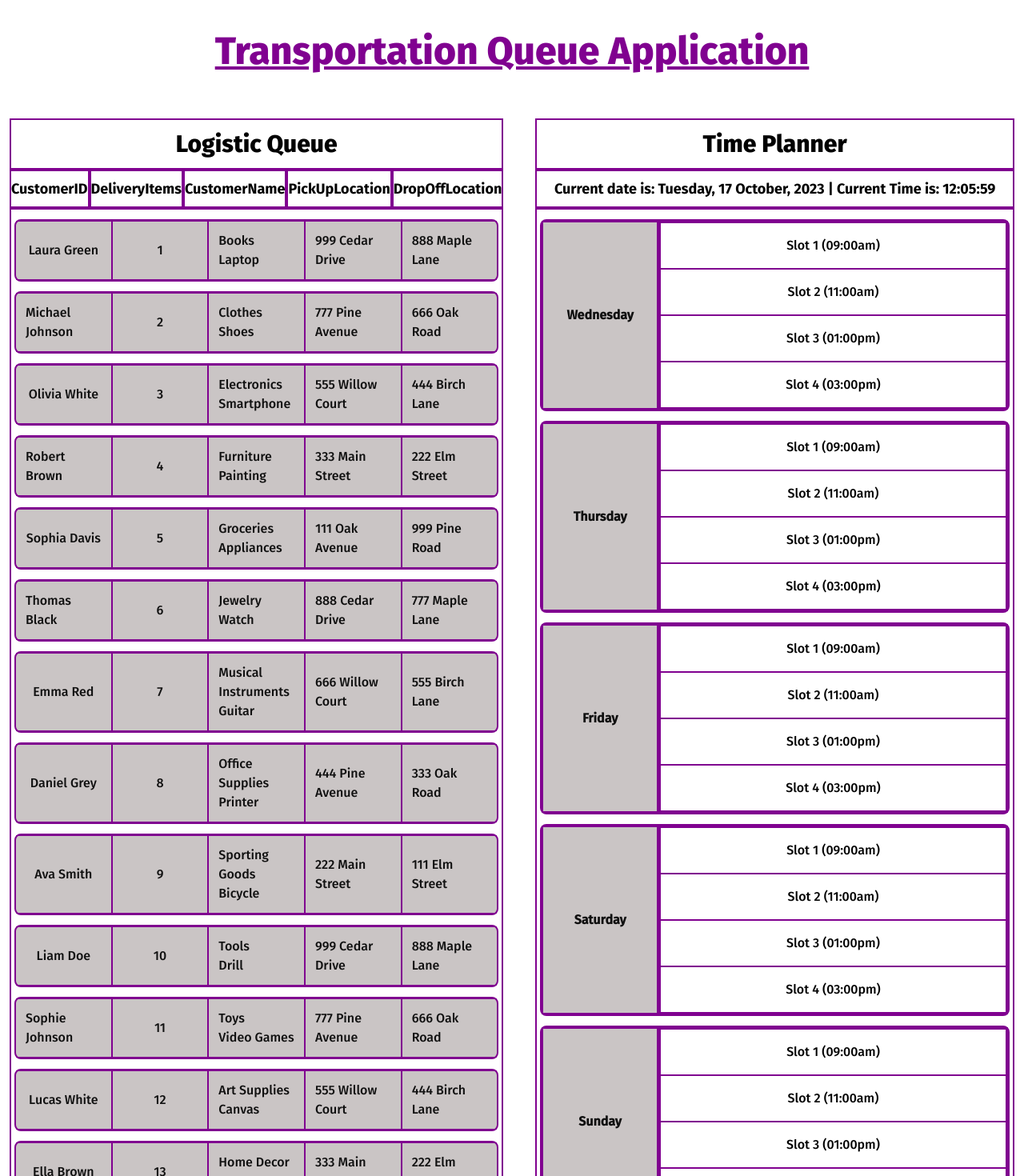
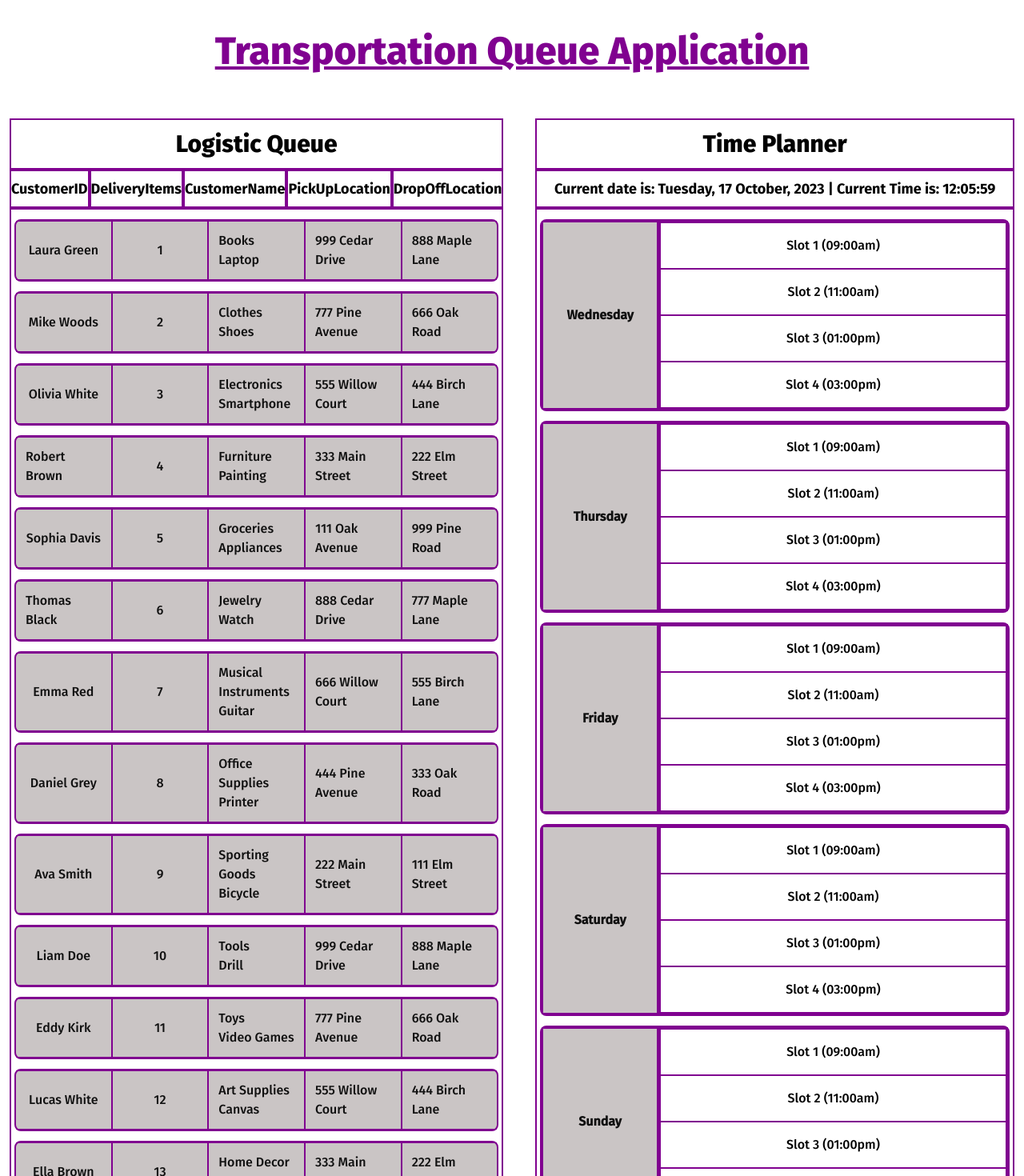
Before and after one commit to dev-willyy/yiponline-preinterview-task, a React (Create React App) app: page / in a window 1280 px wide. Shown: the top 1470 px of the page at 80% size. Built offline with nearby package versions, Linux system fonts and the light colour scheme.

Commit message:
Modified customers.ts file

```diff
--- a/src/database/customers.ts
+++ b/src/database/customers.ts
@@ -19,7 +19,7 @@ const customers: Customers = [
   {
     CustomerID: 2,
     DeliveryItems: ['Clothes', 'Shoes'],
-    CustomerName: 'Michael Johnson',
+    CustomerName: 'Mike Woods',
     PickUpLocation: '777 Pine Avenue',
     DropOffLocation: '666 Oak Road'
   },
@@ -82,7 +82,7 @@ const customers: Customers = [
   {
     CustomerID: 11,
     DeliveryItems: ['Toys', 'Video Games'],
-    CustomerName: 'Sophie Johnson',
+    CustomerName: 'Eddy Kirk',
     PickUpLocation: '777 Pine Avenue',
     DropOffLocation: '666 Oak Road'
   },
```
